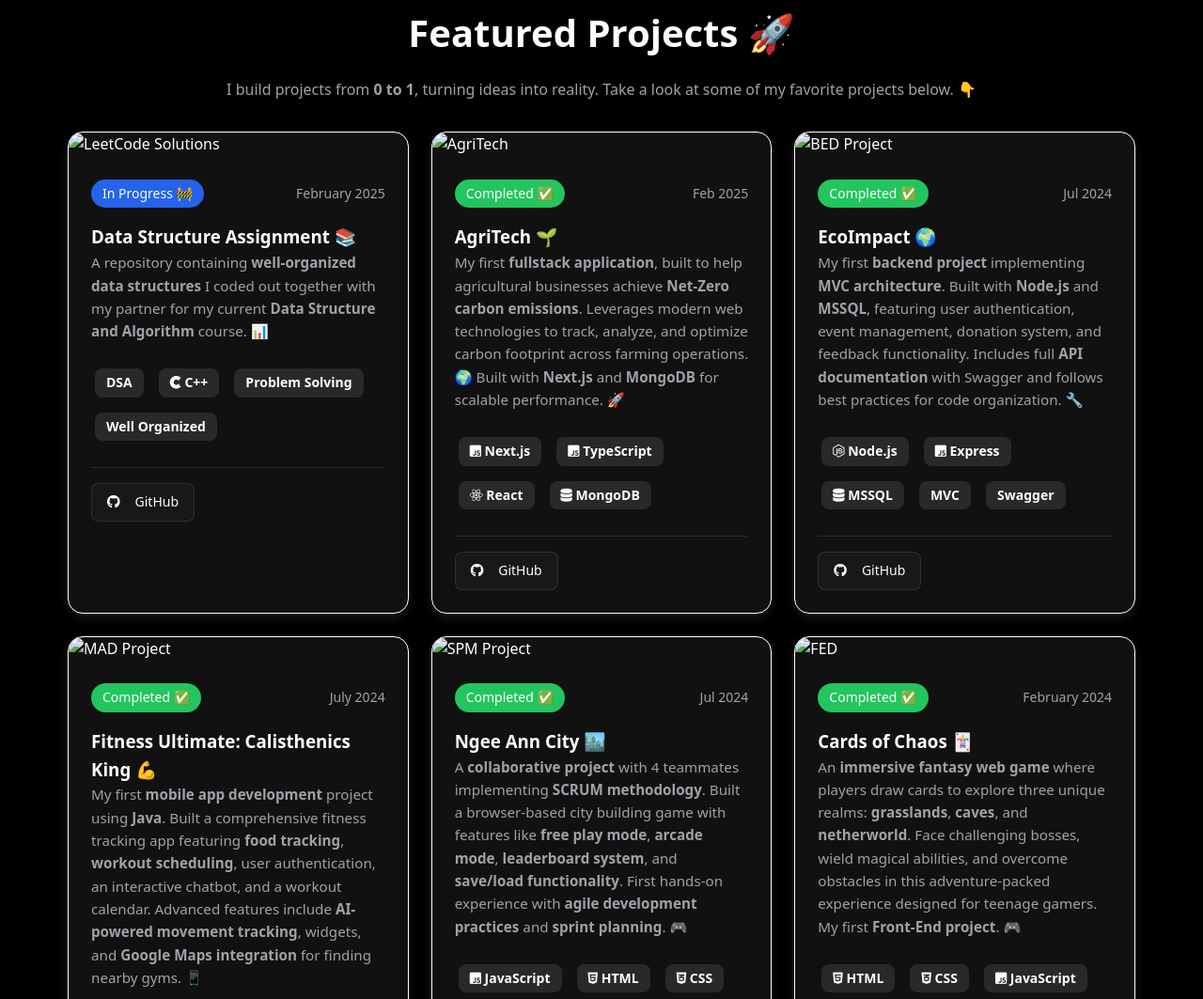
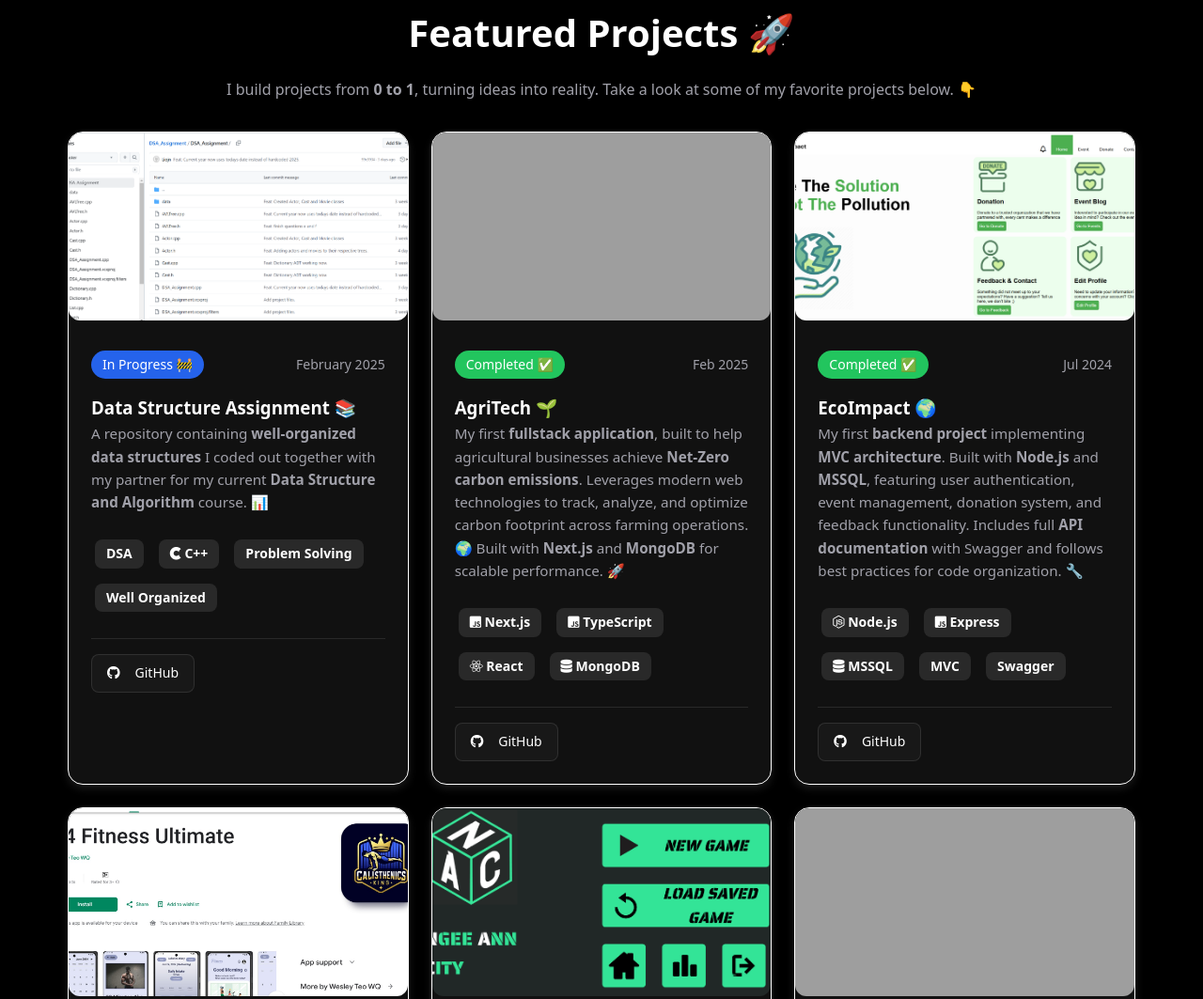
Before and after one commit to Liojn/Portfolio, a plain HTML site: page index.html in a window 1280 px wide. Shown: the part 1180-2243 px from the top of the page at 94% size. Drawn offline with nearby package versions, Linux system fonts and the light colour scheme; the site is published under a folder, as on GitHub Pages, so addresses that start at the root find nothing.

Commit message:
Fix: Fix images

```diff
--- a/index.html
+++ b/index.html
@@ -24,7 +24,7 @@
               <h1>Hi, I'm Kiefer <span class="wave-emoji">👋</span></h1>
               <p>🌟 <strong>Passionate developer</strong> with a love for creating <strong>innovative solutions</strong>. I specialize in <strong>software engineering</strong> and enjoy working with various technologies to bring ideas to life. My goal is to build applications that are not only <strong>functional</strong> but also <strong>user-friendly</strong> and <strong>visually appealing</strong>. 👨‍💻</p>
           </div>
-          <img src="/images/profile pic.png" alt="Profile" class="profile-image">
+          <img src="images/profile pic.png" alt="Profile" class="profile-image">
       </section>
 
       <section class="about">
@@ -80,7 +80,7 @@
 
 
               <div class="project-card">
-                  <img src="/images/DSA portfolio.png" alt="LeetCode Solutions" class="project-image">
+                  <img src="images/DSA portfolio.png" alt="LeetCode Solutions" class="project-image">
                   <div class="project-content">
                       <div class="project-header">
                           <span class="project-status status-progress">In Progress 🚧</span>
@@ -102,7 +102,7 @@
               </div>
 
               <div class="project-card">
-                  <img src="/images/FSDP.png" alt="AgriTech" class="project-image">
+                  <img src="images/FSDP.png" alt="AgriTech" class="project-image">
                   <div class="project-content">
                       <div class="project-header">
                           <span class="project-status status-completed">Completed ✅</span>
@@ -126,7 +126,7 @@
               </div>
 
               <div class="project-card">
-                  <img src="/images/BED.png" alt="BED Project" class="project-image">
+                  <img src="images/BED.png" alt="BED Project" class="project-image">
                   <div class="project-content">
                       <div class="project-header">
                           <span class="project-status status-completed">Completed ✅</span>
@@ -151,7 +151,7 @@
               </div>
 
               <div class="project-card">
-                  <img src="/images/MAD.jpeg" alt="MAD Project" class="project-image">
+                  <img src="images/MAD.jpeg" alt="MAD Project" class="project-image">
                   <div class="project-content">
                       <div class="project-header">
                           <span class="project-status status-completed">Completed ✅</span>
@@ -176,7 +176,7 @@
               </div>
 
               <div class="project-card">
-                  <img src="/images/SPM.png" alt="SPM Project" class="project-image">
+                  <img src="images/SPM.png" alt="SPM Project" class="project-image">
                   <div class="project-content">
                       <div class="project-header">
                           <span class="project-status status-completed">Completed ✅</span>
@@ -201,7 +201,7 @@
               </div>
 
               <div class="project-card">
-                  <img src="/images/FED.png" alt="FED" class="project-image">
+                  <img src="images/FED.png" alt="FED" class="project-image">
                   <div class="project-content">
                       <div class="project-header">
                           <span class="project-status status-completed">Completed ✅</span>
```
